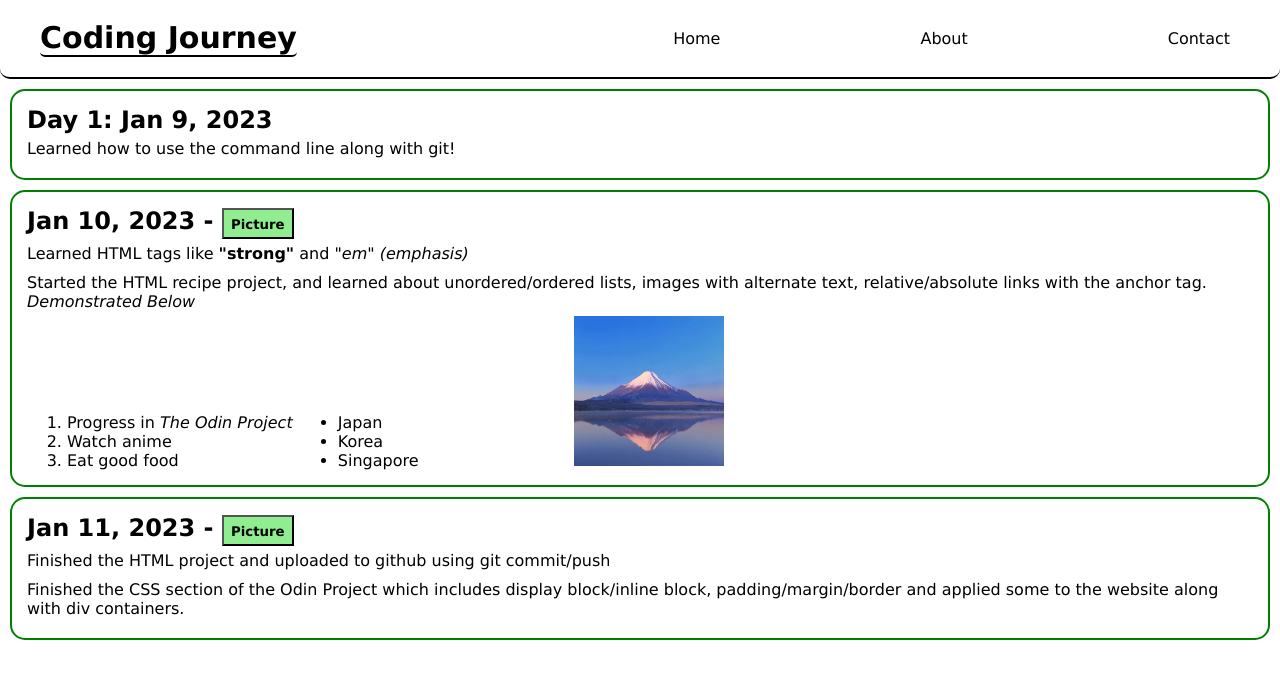
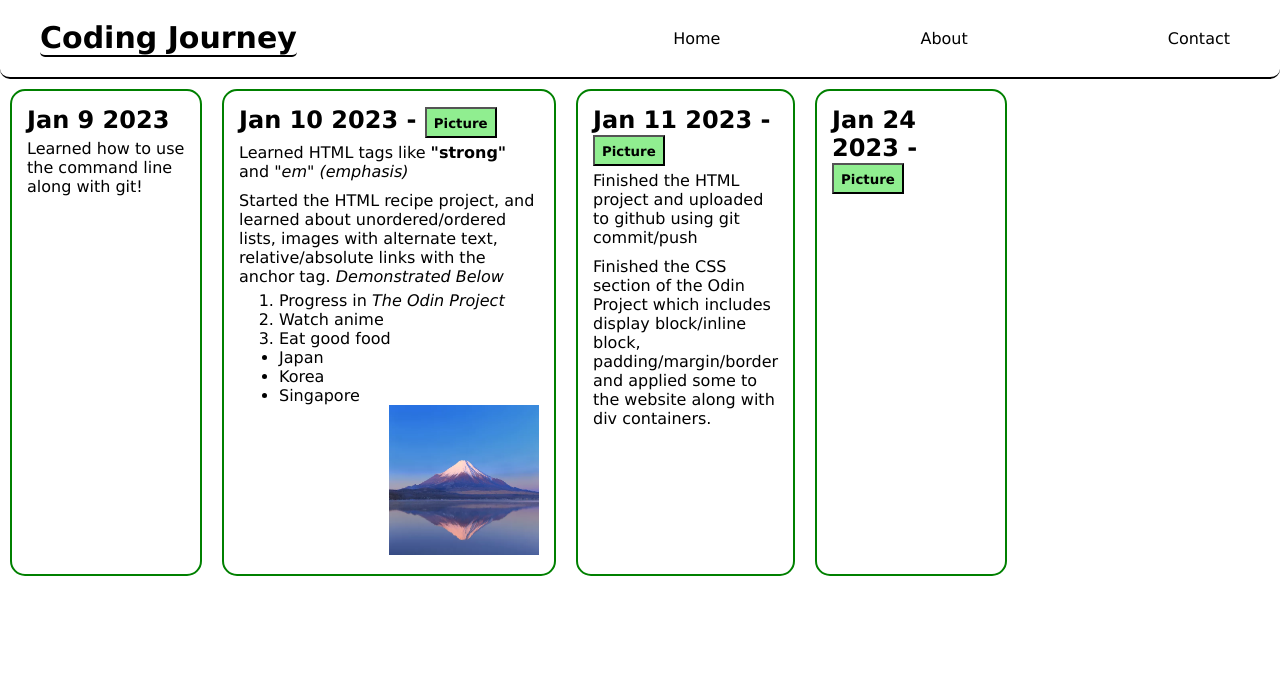
Before and after one commit to JasonCqq/First-Site, a plain HTML site: page index.html in a window 1280 px wide. Drawn offline with Linux system fonts and the light colour scheme.

Commit message:
Change content into cards

```diff
--- a/css/style.css
+++ b/css/style.css
@@ -22,7 +22,6 @@ nav ul {
 }
 
 nav a:hover {
-    position:relative;
     border: 2px solid black;
     border-radius: 10px;
     padding: 5px;
@@ -36,22 +35,19 @@ nav .title {
     border-radius: 5px;
 }
 
-#content {
+.flex-container {
     display: flex;
-    flex-direction: column;
+    flex-direction: row;
+    flex-wrap: wrap;
 }
 
-#content > .flex-container {
-    flex-direction: column;
-}
-
-#content > .flex-container > .days {
+.flex-container > div {
+    flex: 0 0 15%;
     border: 2px solid green;
     border-radius: 15px;
     margin: 10px;
     padding: 15px;
 }
-
 
 .days p {
     padding: 5px 0px;
--- a/index.html
+++ b/index.html
@@ -19,12 +19,12 @@
         <div id="content">
             <div class="flex-container">
                 <div class="day_1 days">
-                    <h2>Day 1: Jan 9, 2023</h2>
+                    <h2>Jan 9 2023</h2>
                     <p>Learned how to use the command line along with git!</p>
                 </div>
 
                 <div class="day_2 days">
-                    <h2>Jan 10, 2023 - <a href="./pictures/1-10-2023.png"><button>Picture</button></a></h2>
+                    <h2>Jan 10 2023 - <a href="./pictures/1-10-2023.png"><button>Picture</button></a></h2>
                     <p>Learned HTML tags like <strong>"strong"</strong> and <em>"em" (emphasis)</em></p>
                     <p>Started the HTML recipe project, and learned about unordered/ordered lists, images with alternate text,
                     relative/absolute links with the anchor tag. <em>Demonstrated Below</em></p>
@@ -44,11 +44,16 @@
                 </div>
 
                 <div class="day_3 days">
-                    <h2>Jan 11, 2023 - <a href="./pictures/1-11-2023.png"><button>Picture</button></a></h2>
+                    <h2>Jan 11 2023 - <a href="./pictures/1-11-2023.png"><button>Picture</button></a></h2>
                     <p>Finished the HTML project and uploaded to github using git commit/push</p>
                     <p>Finished the CSS section of the Odin Project which includes display block/inline block, padding/margin/border
                     and applied some to the website along with div containers.</p>
                 </div>
+
+                <div class="days_4 days">
+                    <h2>Jan 24 2023 - <a href=""><button>Picture</button></a></h2>
+                </div>
+
             </div>
         </div>
 
```
